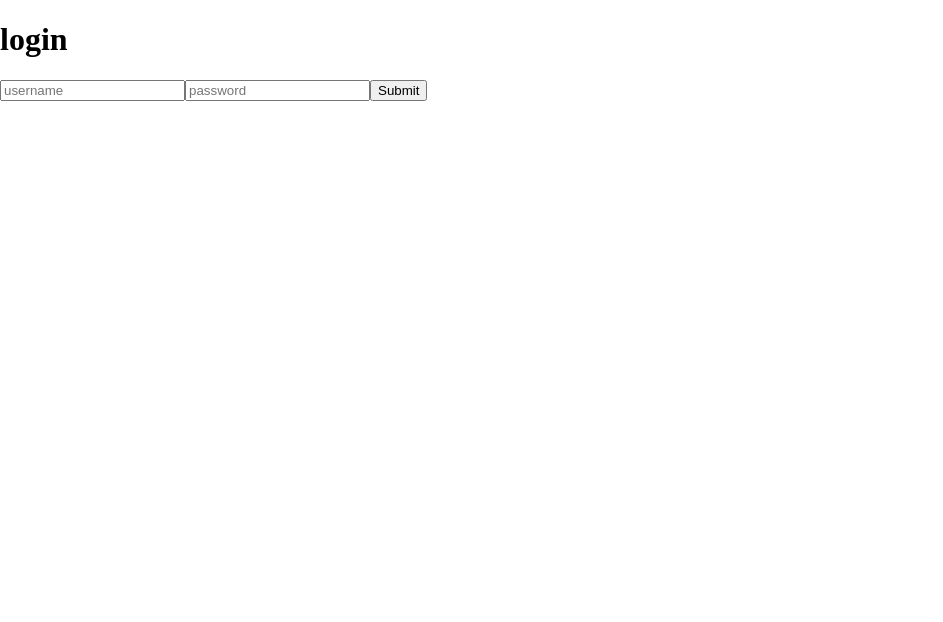
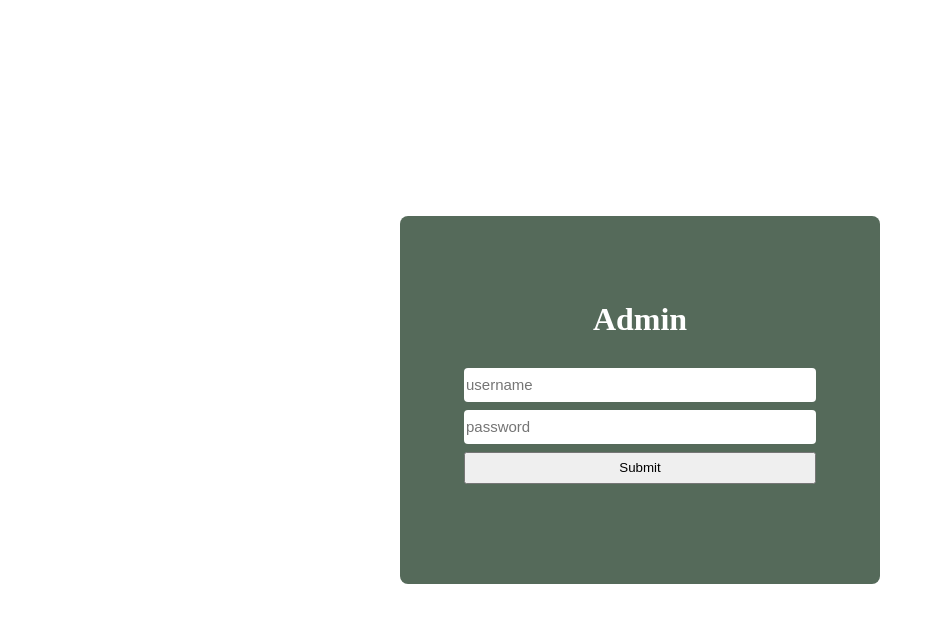
Before and after one commit to w1iii/SchoolGrades, a React (Vite) app: page /#/ in a window 1280 px wide. Shown: the top 622 px of the page, without its empty margins (0-943 px from the left). Built offline with nearby package versions, Linux system fonts and the light colour scheme.

Commit message:
added css on the login.tsx and error indicator if valid login

```diff
--- a/src/electron/main.ts
+++ b/src/electron/main.ts
@@ -17,11 +17,10 @@ app.whenReady().then(createWindow)
 
 ipcMain.handle('login', async (_, credentials: { username: string; password: string }) => {
   const { username, password } = credentials
-  // Example validation
   if (username === 'admin' && password === '1234') {
-    return 'Login successful'
+    return true
   } else {
-    return 'Invalid username or password'
+    return false
   }
 })
 
--- /dev/null
+++ b/src/pages/Login.css
@@ -0,0 +1,46 @@
+.login-modal-container{
+  display:flex;
+  justify-content:center;
+  align-items:center;
+  height:100vh;
+
+}
+
+.login-container{
+  display:flex;
+  flex-direction:column;
+  width:22rem;
+  background-color: #556A5A;
+  padding:4rem;
+  gap:0.5rem;
+  border-radius:0.5rem;
+  height:15rem;
+}
+
+.login-input{
+  display:flex;
+  flex-direction:column;
+  gap:0.5rem;
+}
+
+.login-container h1{
+  text-align:center;
+  color:white;
+}
+
+.login-container input{
+  border-radius:0.25rem;
+  border-style:none;
+  height:2rem;
+  font-size:15px;
+}
+
+.login-container button{
+  height:2rem;
+}
+
+.error-login{
+  color:pink;
+  text-align:center;
+
+}
--- a/src/pages/Login.tsx
+++ b/src/pages/Login.tsx
@@ -1,26 +1,39 @@
 import { useState } from 'react'
 import { useNavigate } from 'react-router-dom'
+import './Login.css'
 
 export default function Login(){
   const navigate = useNavigate()
   const [username, setUsername] = useState('')
   const [password, setPassword] = useState('')
+  const [invalidCredentials, setInvalidCredentials] = useState(false)
 
   const handleLogin = async () => {
     const result = await window.api.login({ username: username, password: password })
-    if(result === "Login successful"){
+    if(result){
       navigate('/dashboard')
+    }else{
+      setInvalidCredentials(true)
     }
     console.log(result) // "Login successful" or "Invalid username/password"
   }
+
+
   return(
     <>
-      <h1> login </h1>
-      <input id="username" type="text" placeholder="username" value={username} onChange={(e) => setUsername(e.target.value)}/>
-      <input id="password" type="text" placeholder="password" value={password} onChange={(e) => setPassword(e.target.value)}/>
-      <button onClick={handleLogin}>
-        Submit
-      </button>
+      <div className="login-modal-container">
+      <div className="login-container">
+        <h1> Admin </h1>
+        <div className="login-input">
+        <input id="username" type="text" placeholder="username" value={username} onChange={(e) => setUsername(e.target.value)}/>
+        <input id="password" type="text" placeholder="password" value={password} onChange={(e) => setPassword(e.target.value)}/>
+        <button onClick={handleLogin}>
+          Submit
+        </button>
+        { invalidCredentials && <p className="error-login">Invalid Credentials </p>}
+        </div>
+        </div>
+      </div>
     </>
   )
 }
```
